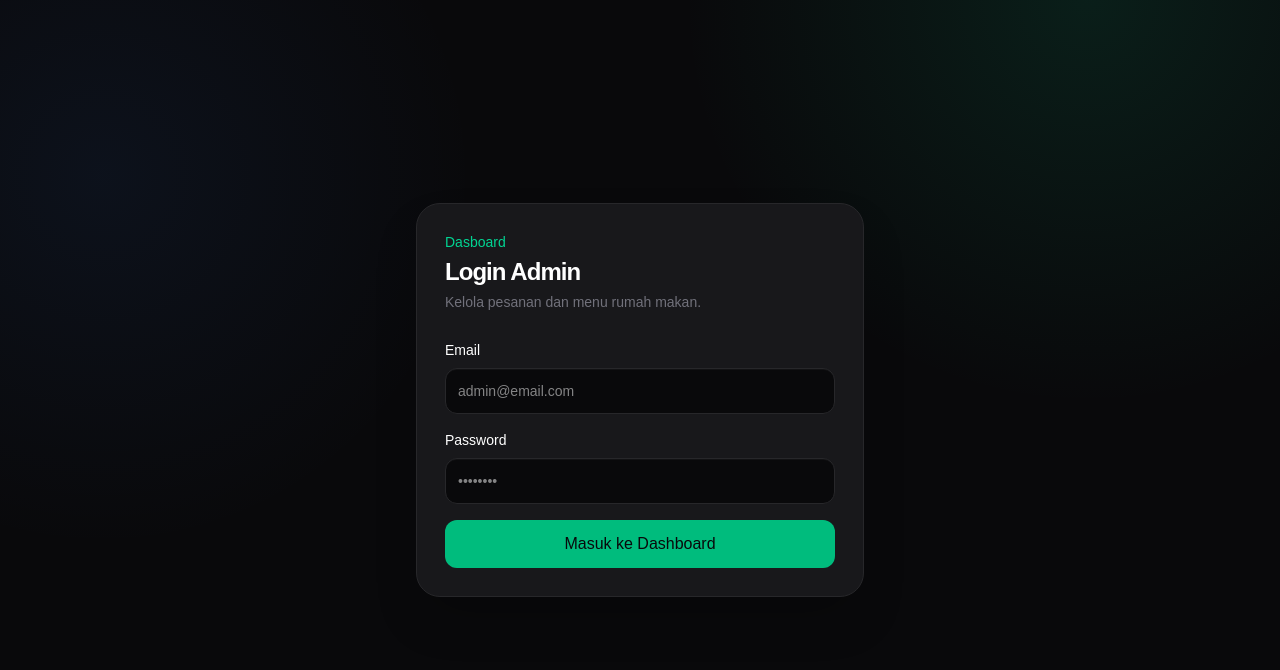
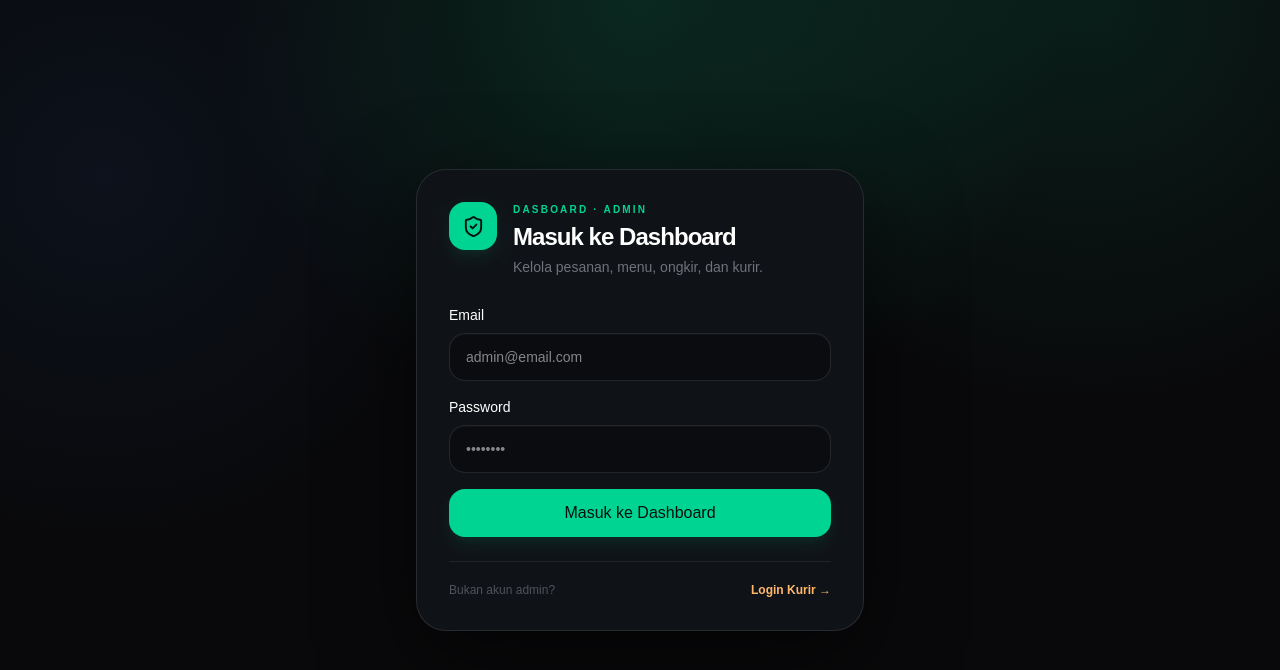
Before and after one commit to priy-29/Dasboard, a Next.js app: page /admin/login in a window 1280 px wide. Shown: the top 670 px of the page. Built offline with nearby package versions, Linux system fonts and the light colour scheme; no server answers.

Commit message:
Polish admin login UI and role routing

```diff
--- a/app/admin/login/page.tsx
+++ b/app/admin/login/page.tsx
@@ -1,6 +1,8 @@
 "use client";
 
 import { FormEvent, useEffect, useState } from "react";
+import Link from "next/link";
+import { ShieldCheck } from "lucide-react";
 import { useRouter } from "next/navigation";
 import { supabase } from "../../../lib/supabase";
 
@@ -38,5 +40,20 @@ export default function AdminLoginPage() {
     router.replace("/admin"); router.refresh();
   }
 
-  return <main className="flex min-h-screen items-center justify-center bg-zinc-950 p-5 text-white"><div className="w-full max-w-md rounded-3xl border border-zinc-800 bg-zinc-900 p-7 shadow-2xl"><div className="mb-7"><p className="text-sm text-emerald-400">Dasboard</p><h1 className="mt-1 text-2xl font-bold">Login Admin</h1><p className="mt-1 text-sm text-zinc-500">Kelola pesanan dan menu rumah makan.</p></div><form onSubmit={login} className="space-y-4"><label className="block text-sm">Email<input required type="email" value={email} onChange={e=>setEmail(e.target.value)} className="mt-2 w-full rounded-xl border border-zinc-800 bg-zinc-950 p-3 outline-none focus:border-emerald-500" placeholder="admin@email.com" /></label><label className="block text-sm">Password<input required type="password" value={password} onChange={e=>setPassword(e.target.value)} className="mt-2 w-full rounded-xl border border-zinc-800 bg-zinc-950 p-3 outline-none focus:border-emerald-500" placeholder="••••••••" /></label>{error && <p className="rounded-xl border border-red-900 bg-red-950/40 p-3 text-sm text-red-400">{error}</p>}<button disabled={loading} className="w-full rounded-xl bg-emerald-500 py-3 font-semibold text-zinc-950 disabled:opacity-50">{loading ? "Masuk..." : "Masuk ke Dashboard"}</button></form></div></main>;
+  return <main className="admin-login-page relative flex min-h-screen items-center justify-center overflow-hidden bg-[#07090d] p-5 text-white">
+    <div className="pointer-events-none absolute inset-0 bg-[radial-gradient(circle_at_50%_0%,rgba(16,185,129,.18),transparent_42%)]" />
+    <div className="relative w-full max-w-md overflow-hidden rounded-[30px] border border-white/10 bg-[#101419]/95 p-6 shadow-[0_30px_90px_rgba(0,0,0,.55)] backdrop-blur-2xl sm:p-8">
+      <div className="mb-7 flex items-start gap-4">
+        <div className="grid h-12 w-12 shrink-0 place-items-center rounded-2xl bg-emerald-400 text-[#06110c] shadow-lg shadow-emerald-500/10"><ShieldCheck size={23}/></div>
+        <div><p className="text-[10px] font-black uppercase tracking-[.22em] text-emerald-400">Dasboard · Admin</p><h1 className="mt-1 text-2xl font-black tracking-tight">Masuk ke Dashboard</h1><p className="mt-1 text-sm text-zinc-500">Kelola pesanan, menu, ongkir, dan kurir.</p></div>
+      </div>
+      <form onSubmit={login} className="space-y-4">
+        <label className="block text-sm font-medium">Email<input required autoComplete="email" type="email" value={email} onChange={e=>setEmail(e.target.value)} className="mt-2 h-12 w-full rounded-2xl border border-white/10 bg-black/30 px-4 outline-none transition focus:border-emerald-400/60 focus:ring-4 focus:ring-emerald-400/10" placeholder="admin@email.com" /></label>
+        <label className="block text-sm font-medium">Password<input required autoComplete="current-password" type="password" value={password} onChange={e=>setPassword(e.target.value)} className="mt-2 h-12 w-full rounded-2xl border border-white/10 bg-black/30 px-4 outline-none transition focus:border-emerald-400/60 focus:ring-4 focus:ring-emerald-400/10" placeholder="••••••••" /></label>
+        {error && <p className="rounded-2xl border border-red-500/20 bg-red-500/10 p-3 text-sm text-red-300">⚠️ {error}</p>}
+        <button disabled={loading} className="h-12 w-full rounded-2xl bg-emerald-400 font-black text-[#06110c] shadow-lg shadow-emerald-500/10 transition hover:bg-emerald-300 disabled:cursor-wait disabled:opacity-50">{loading ? "Memeriksa akun..." : "Masuk ke Dashboard"}</button>
+      </form>
+      <div className="mt-6 flex items-center justify-between border-t border-white/[.07] pt-5 text-xs"><span className="text-zinc-600">Bukan akun admin?</span><Link href="/courier/login" className="font-bold text-orange-300 hover:text-orange-200">Login Kurir →</Link></div>
+    </div>
+  </main>;
 }
```
